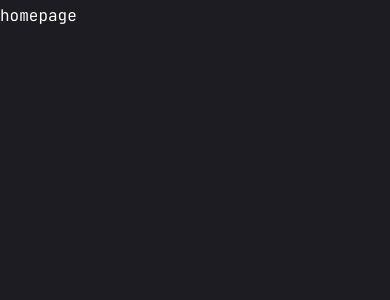
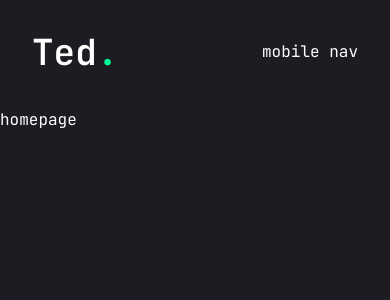
Before and after one commit to Josephtg107/Ted-Portfolio, a Next.js app in the folder ted-portfolio/: page / in a window 390 px wide. Shown: the top 300 px of the page. Built offline with nearby package versions, Linux system fonts and the light colour scheme.

Commit message:
[Update] Added a Header and layout element for the mobile navigation and button

```diff
--- a/ted-portfolio/app/layout.jsx
+++ b/ted-portfolio/app/layout.jsx
@@ -1,5 +1,8 @@
 import { JetBrains_Mono } from "next/font/google";
 import "./globals.css";
+
+//Components
+import Header from "@/components/Header";
 
 const JetbrainsMono = JetBrains_Mono({
   subsets: ["latin"],
@@ -15,7 +18,9 @@
 export default function RootLayout({ children }) {
   return (
     <html lang="en">
-      <body className={JetbrainsMono.variable}>{children}</body>
+      <body className={JetbrainsMono.variable}>
+        <Header />
+        {children}</body>
     </html>
   );
 }
--- a/ted-portfolio/components/Header.jsx
+++ b/ted-portfolio/components/Header.jsx
@@ -0,0 +1,33 @@
+import Link from "next/link";
+import { Button } from "./ui/button";
+
+// components
+import Nav from "./Nav";
+
+const Header = () => {
+  return (
+  <header className="py-8 xl:py-12 text-white">
+    <div className="container mx-auto flex justify-between items-center">
+        {/* logo */}
+        <Link href="/">
+            <h1 className="text-4xl font-semibold">
+                Ted<span className="text-accent">.</span>
+            </h1>
+        </Link>
+
+        {/* desktop nav & hire me button */}
+        <div className="hidden xl:flex items-center gap-8">
+            <Nav />
+            <Link href="/contact">
+                <Button>Hire me</Button>
+            </Link>
+        </div>
+
+        {/* mobile nav */}
+        <div className="xl:hidden">mobile nav</div>
+    </div>
+  </header>
+  );
+};
+
+export default Header;
```
